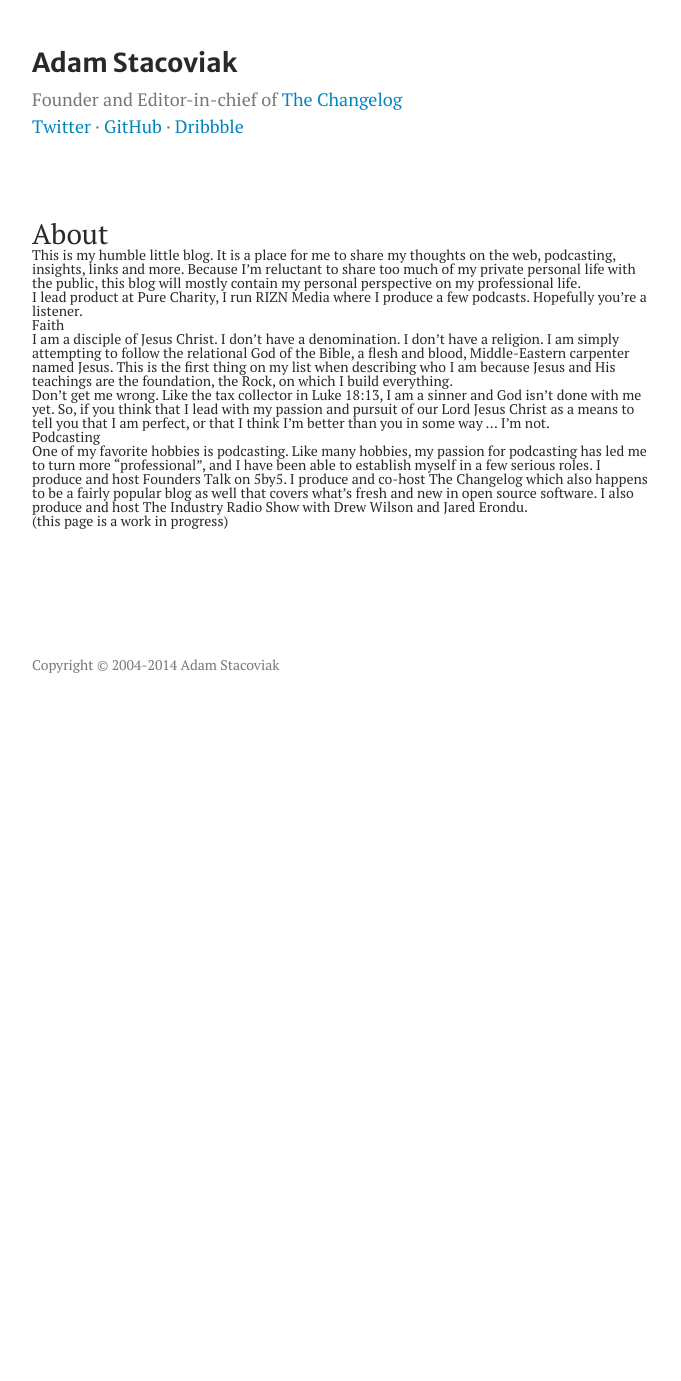
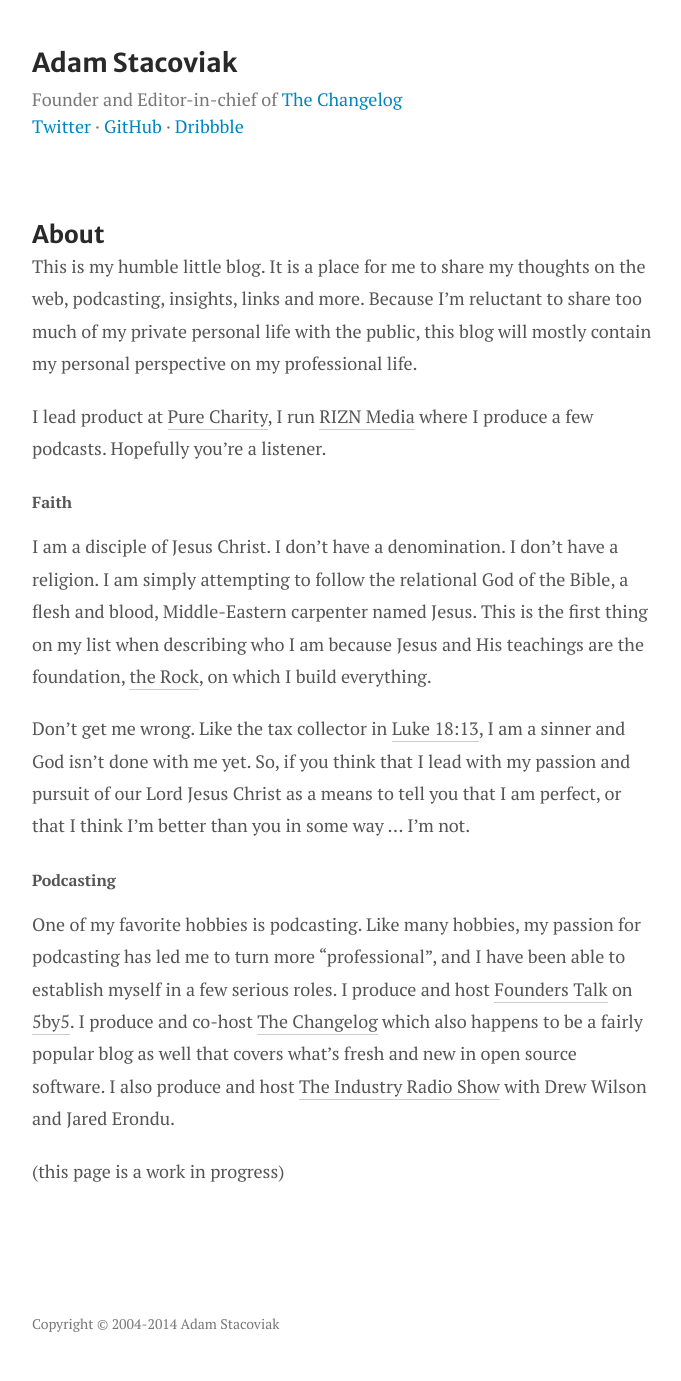
Before and after one commit to adamstac/adamstacoviak.com, a Jekyll site: the page built from about/index.markdown, in a window 1280 px wide. Shown: the whole page, without its empty margins (298-979 px from the left). Built offline with Jekyll 4.4.1, drawn with Linux system fonts in a browser that asks for light colours; before the commit the page ends 900 px from its top, so only the background shows below that.

Commit message:
Update classes on feed page

```diff
--- a/_layouts/page.html
+++ b/_layouts/page.html
@@ -4,8 +4,8 @@
 
 
 <div class="post">
-  <h1 class="post-title"><a href="{{ post.url }}" rel="bookmark">{{ page.title }}</a></h1>
-  <div class="post-content">
+  <h1 class="post__title"><a href="{{ post.url }}" rel="bookmark">{{ page.title }}</a></h1>
+  <div class="post__content">
     {{ content }}
   </div>
 </div>
```
